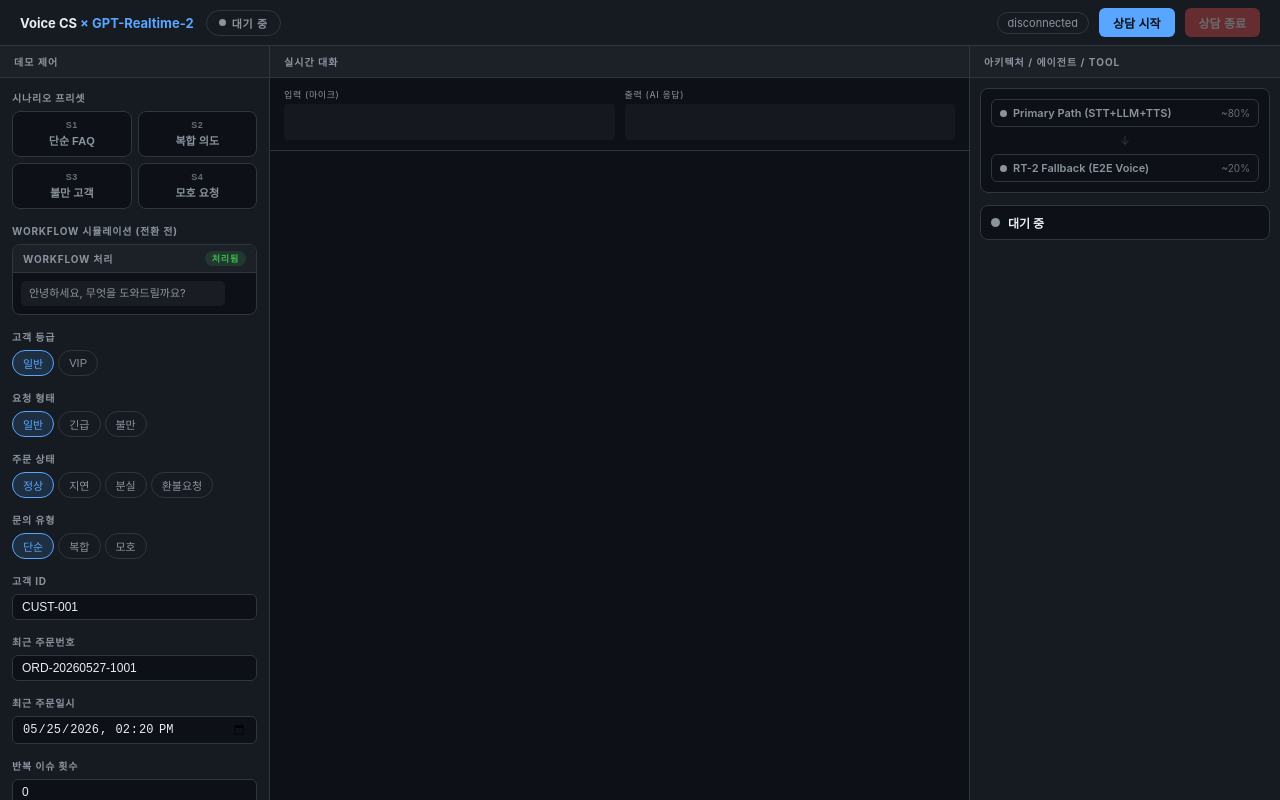
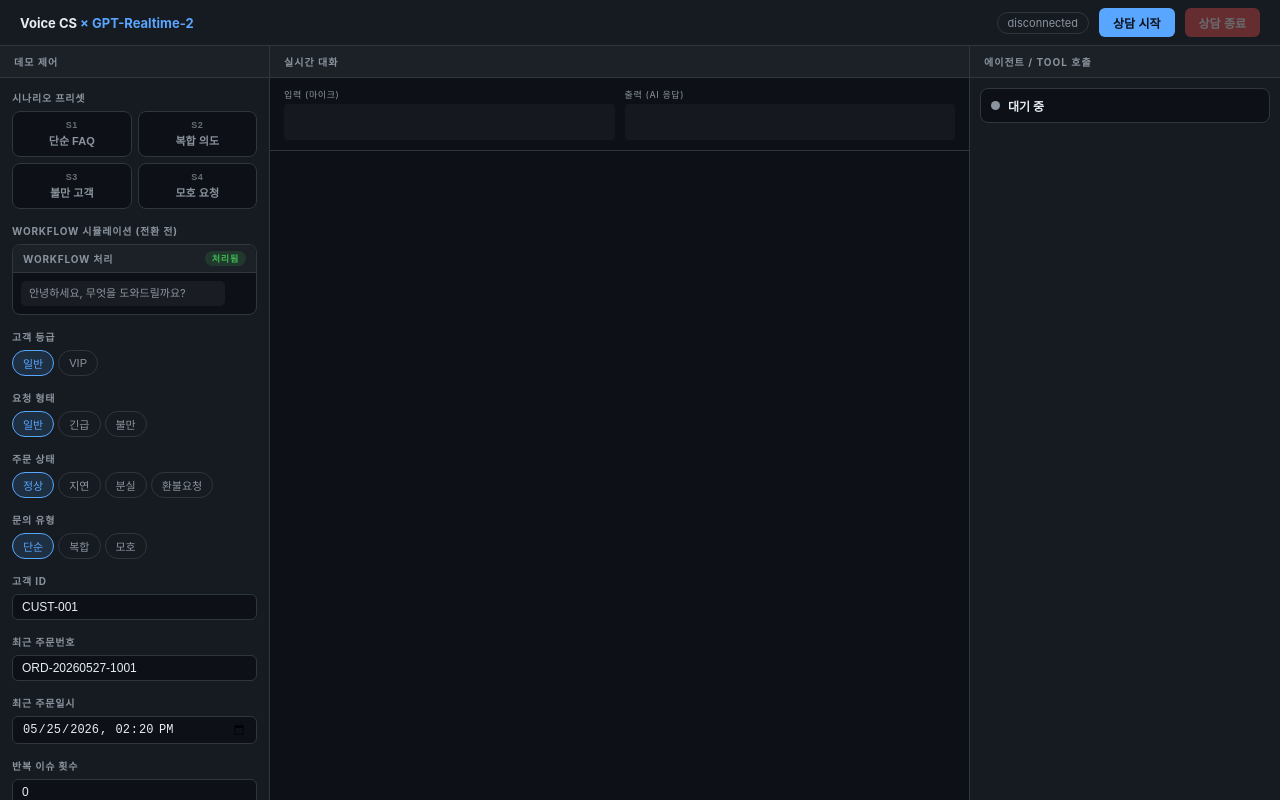
Before and after one commit to bskim/gpt-realtime-2-livedemo, a plain HTML site: page frontend/index.html in a window 1280 px wide. Drawn offline with Linux system fonts and the light colour scheme.

Commit message:
Simplify UI: remove non-interactive arch diagram and header path indicator
- Remove right-panel arch diagram (Primary ~80% / RT-2 Fallback ~20%) with hardcoded percentages
- Remove header path-indicator chip (redundant with transfer banner)
- Clean up dead JS refs (archPrimary/archRt2/pathIndicator/pathLabel) and CSS rules
- Update README usage section to focus on conversation flow, drop UI-element minutiae

```diff
--- a/frontend/app.js
+++ b/frontend/app.js
@@ -92,8 +92,6 @@ let demoState = {
 const btnStart      = document.getElementById('btnStart');
 const btnEnd        = document.getElementById('btnEnd');
 const statusChip    = document.getElementById('statusChip');
-const pathIndicator = document.getElementById('pathIndicator');
-const pathLabel     = document.getElementById('pathLabel');
 const messages      = document.getElementById('messages');
 const logBody       = document.getElementById('logBody');
 const canvasIn      = document.getElementById('canvasInput');
@@ -103,8 +101,6 @@ const workflowBadge    = document.getElementById('workflowBadge');
 const transferViz   = document.getElementById('transferViz');
 const tfCtx         = document.getElementById('tfCtx');
 const transferBanner= document.getElementById('transferBanner');
-const archPrimary   = document.getElementById('archPrimary');
-const archRt2       = document.getElementById('archRt2');
 const currentAgentCard = document.getElementById('currentAgentCard');
 const caDot         = document.getElementById('caDot');
 const caLabel       = document.getElementById('caLabel');
@@ -184,10 +180,6 @@ function resetConversationUI() {
   caLabel.textContent = '대기 중';
   caSub.textContent = '';
 
-  pathIndicator.className = 'path-indicator';
-  pathLabel.textContent = '대기 중';
-  archPrimary.classList.remove('active-primary');
-  archRt2.classList.remove('active-rt2');
   transferViz.classList.remove('visible');
   tfCtx.textContent = '';
 
@@ -320,14 +312,6 @@ function onTransferContext(msg) {
   isFallback = msg.is_fallback;
 
   if (isFallback) {
-    // Header path indicator
-    pathIndicator.className = 'path-indicator fallback';
-    pathLabel.textContent = '🔴 RT-2 FALLBACK';
-
-    // Architecture highlight
-    archPrimary.classList.remove('active-primary');
-    archRt2.classList.add('active-rt2');
-
     // Transfer banner in chat
     transferBanner.classList.add('visible');
 
@@ -341,10 +325,6 @@ function onTransferContext(msg) {
     if (msg.context) {
       addContextBadge(msg.context);
     }
-  } else {
-    pathIndicator.className = 'path-indicator primary';
-    pathLabel.textContent = '✓ PRIMARY PATH (Workflow)';
-    archPrimary.classList.add('active-primary');
   }
 }
 
--- a/frontend/index.html
+++ b/frontend/index.html
@@ -15,10 +15,6 @@
 <header class="header">
   <div class="header-left">
     <div class="logo">Voice CS<span> × GPT-Realtime-2</span></div>
-    <div class="path-indicator" id="pathIndicator">
-      <span class="pi-dot"></span>
-      <span id="pathLabel">대기 중</span>
-    </div>
   </div>
   <div class="header-right">
     <span class="status-chip" id="statusChip">disconnected</span>
@@ -211,23 +207,8 @@
 
   <!-- ── RIGHT: Architecture / Agent / Tool Log ── -->
   <section class="panel log-panel">
-    <div class="panel-header">아키텍처 / 에이전트 / Tool</div>
+    <div class="panel-header">에이전트 / Tool 호출</div>
     <div class="log-body" id="logBody">
-
-      <!-- Hybrid architecture diagram -->
-      <div class="arch-diagram">
-        <div class="arch-row" id="archPrimary">
-          <span class="arch-dot"></span>
-          <span class="arch-label">Primary Path (STT+LLM+TTS)</span>
-          <span class="arch-pct">~80%</span>
-        </div>
-        <div class="arch-arrow">↓</div>
-        <div class="arch-row" id="archRt2">
-          <span class="arch-dot"></span>
-          <span class="arch-label">RT-2 Fallback (E2E Voice)</span>
-          <span class="arch-pct">~20%</span>
-        </div>
-      </div>
 
       <!-- Current agent -->
       <div class="current-agent-card" id="currentAgentCard">
--- a/frontend/style.css
+++ b/frontend/style.css
@@ -53,26 +53,6 @@ body {
 
 .logo { font-size: 13px; font-weight: 700; color: var(--text); }
 .logo span { color: var(--accent); }
-
-/* Path indicator in header */
-.path-indicator {
-  display: flex;
-  align-items: center;
-  gap: 6px;
-  padding: 4px 12px;
-  border-radius: 20px;
-  font-size: 11px;
-  font-weight: 600;
-  text-transform: uppercase;
-  letter-spacing: 0.07em;
-  border: 1px solid var(--border);
-  color: var(--muted);
-  transition: all 0.3s;
-}
-.path-indicator.primary { border-color: var(--path-primary); color: var(--path-primary); background: rgba(63,185,80,0.08); }
-.path-indicator.fallback { border-color: var(--path-rt2); color: var(--path-rt2); background: rgba(248,81,73,0.08); animation: pulse-red 2s infinite; }
-.path-indicator .pi-dot { width: 7px; height: 7px; border-radius: 50%; background: currentColor; }
-@keyframes pulse-red { 0%,100%{opacity:1;} 50%{opacity:0.5;} }
 
 .status-chip {
   font-size: 11px;
@@ -417,36 +397,6 @@ canvas.waveform { width: 100%; height: 36px; border-radius: 4px; background: rgb
 .log-panel { background: var(--surface); }
 .log-body  { flex: 1; overflow-y: auto; padding: 10px; display: flex; flex-direction: column; gap: 8px; }
 
-/* Arch diagram */
-.arch-diagram {
-  background: var(--bg);
-  border: 1px solid var(--border);
-  border-radius: 8px;
-  padding: 10px;
-  display: flex;
-  flex-direction: column;
-  gap: 6px;
-  flex-shrink: 0;
-  margin-bottom: 4px;
-}
-.arch-row {
-  display: flex;
-  align-items: center;
-  gap: 6px;
-  padding: 6px 8px;
-  border-radius: 6px;
-  border: 1px solid var(--border);
-  font-size: 11px;
-  color: var(--muted);
-  transition: all 0.3s;
-}
-.arch-row.active-primary { border-color: var(--path-primary); color: var(--path-primary); background: rgba(63,185,80,0.07); }
-.arch-row.active-rt2     { border-color: var(--path-rt2);     color: var(--path-rt2);     background: rgba(248,81,73,0.07); }
-.arch-dot { width: 7px; height: 7px; border-radius: 50%; background: currentColor; flex-shrink: 0; }
-.arch-label { flex: 1; font-weight: 600; }
-.arch-pct { font-size: 10px; opacity: 0.7; }
-.arch-arrow { text-align: center; color: var(--border); font-size: 12px; }
-
 /* Current agent */
 .current-agent-card {
   background: var(--bg);
```
Also changed, not shown: 1 other file.
